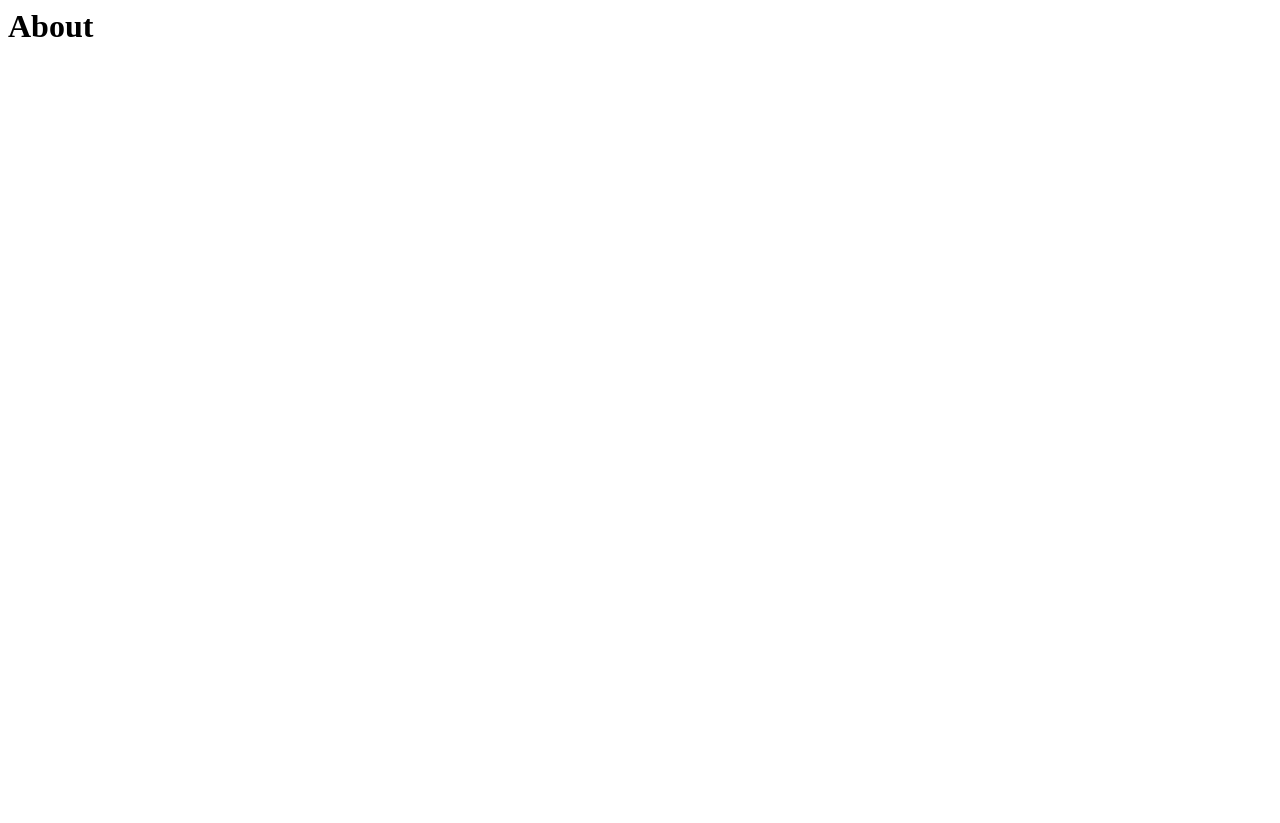
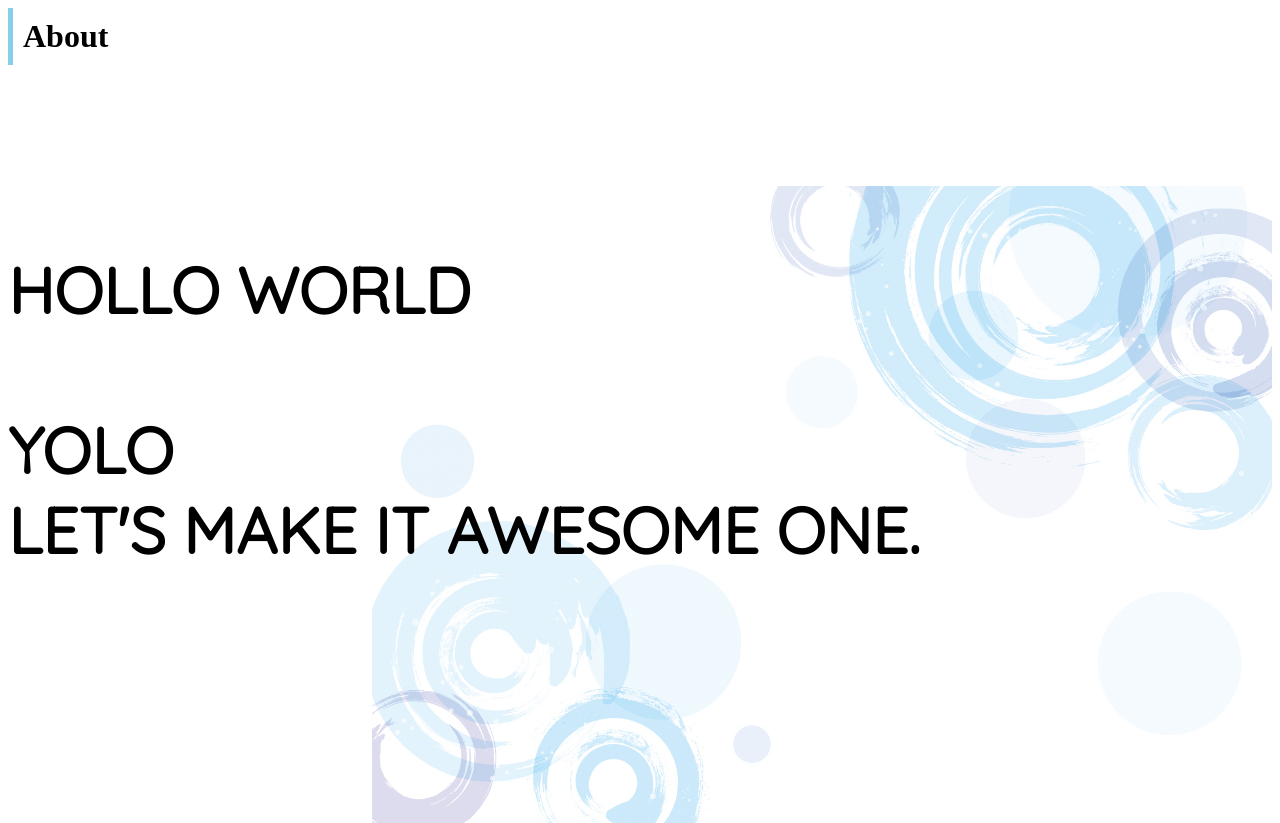
Before and after one commit to kinghomura/my-website, a plain HTML site: page about.html in a window 1280 px wide. Before the commit the page ends 800 px from the top, so only its background shows below. Drawn offline with Linux system fonts and the light colour scheme.

Commit message:
edited about

```diff
--- a/about.html
+++ b/about.html
@@ -2,9 +2,18 @@
 <html lang="jp">
 <head>
   <meta charaset="utf-8">
+  <link rel="stylesheet" href="style_about.css">
   <title>About</title>
   <h1>About</h1>
 </head>
 <body>
+  <div class="main">
+  <img src="image/rain.jpg" alt="rain" class="rain">
+  <p>HOLLO WORLD</br></br> YOLO </br> LET'S MAKE IT AWESOME ONE.</p>
+  </div>
+  <!-- <div class="space">
+    <p>..</p>
+  </div> -->
 </body>
+
 </html>
--- /dev/null
+++ b/style_about.css
@@ -0,0 +1,44 @@
+@charset "utf-8";
+
+@import url(https://fonts.googleapis.com/css?family=Quicksand);
+
+h1{
+  /* background-color: orange; */
+  /* display: inline; */
+  border-left:5px solid skyblue;
+  padding: 10px;
+  color: black;
+}
+.main{
+  position:relative;
+  left: 0px;
+  top: 100px;
+}
+
+.main img{
+  background-color: gray;
+  width: 900px;
+  height: auto;
+  float: right;
+  /* position: relative;
+  left: 0px;
+  top: 100px; */
+}
+.main p{
+  color: black;
+  position: absolute;
+  top: 0;
+  left: 0;
+  font-weight: bold;
+  font-size: 4em;
+  font-family: 'Quicksand', sans-serif;
+}
+
+p{
+  color: blue;
+}
+
+.space{
+  position: relative;
+  top: 3000px;
+}
```
Also changed, not shown: image/rain.jpg (added).
